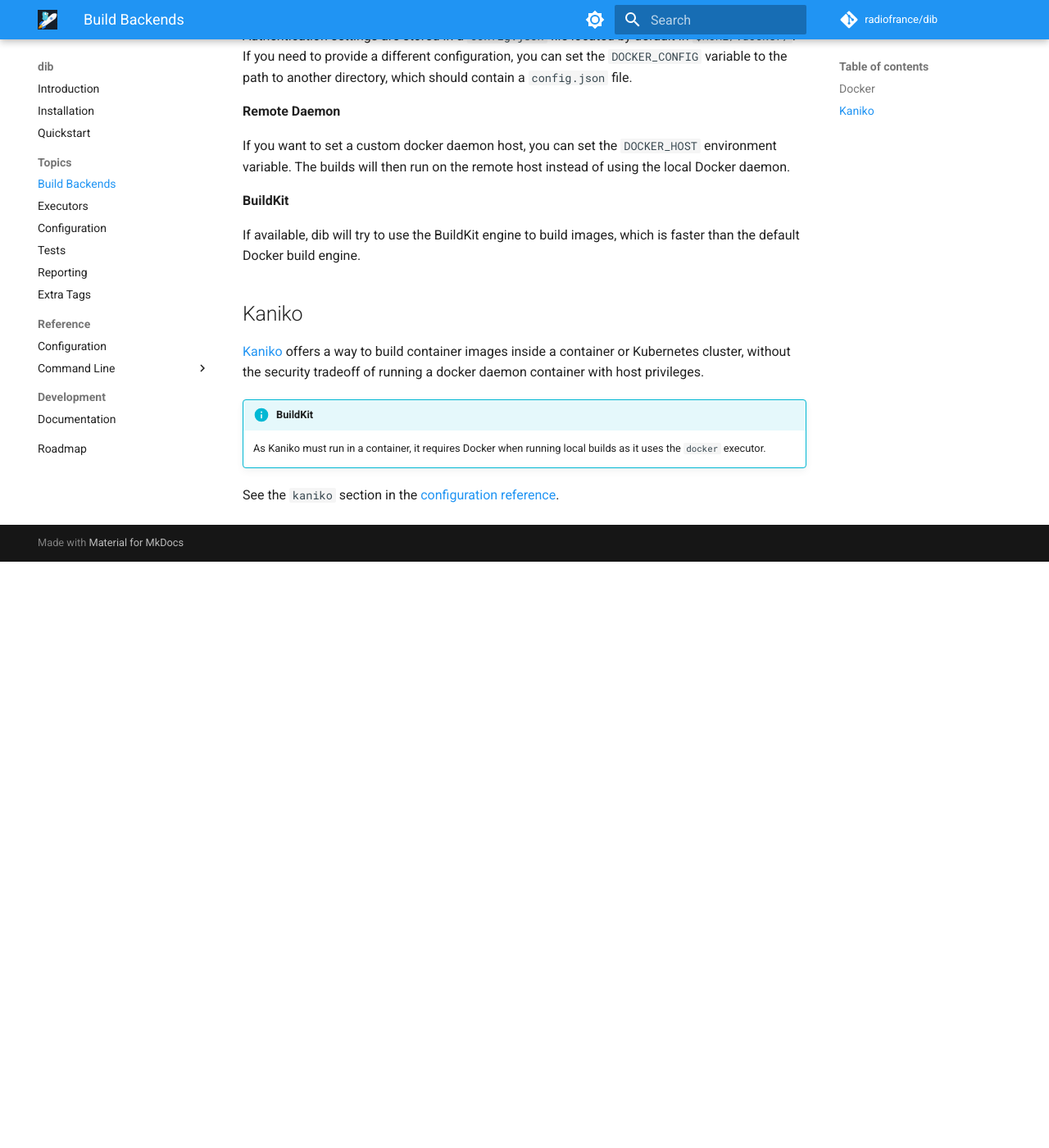
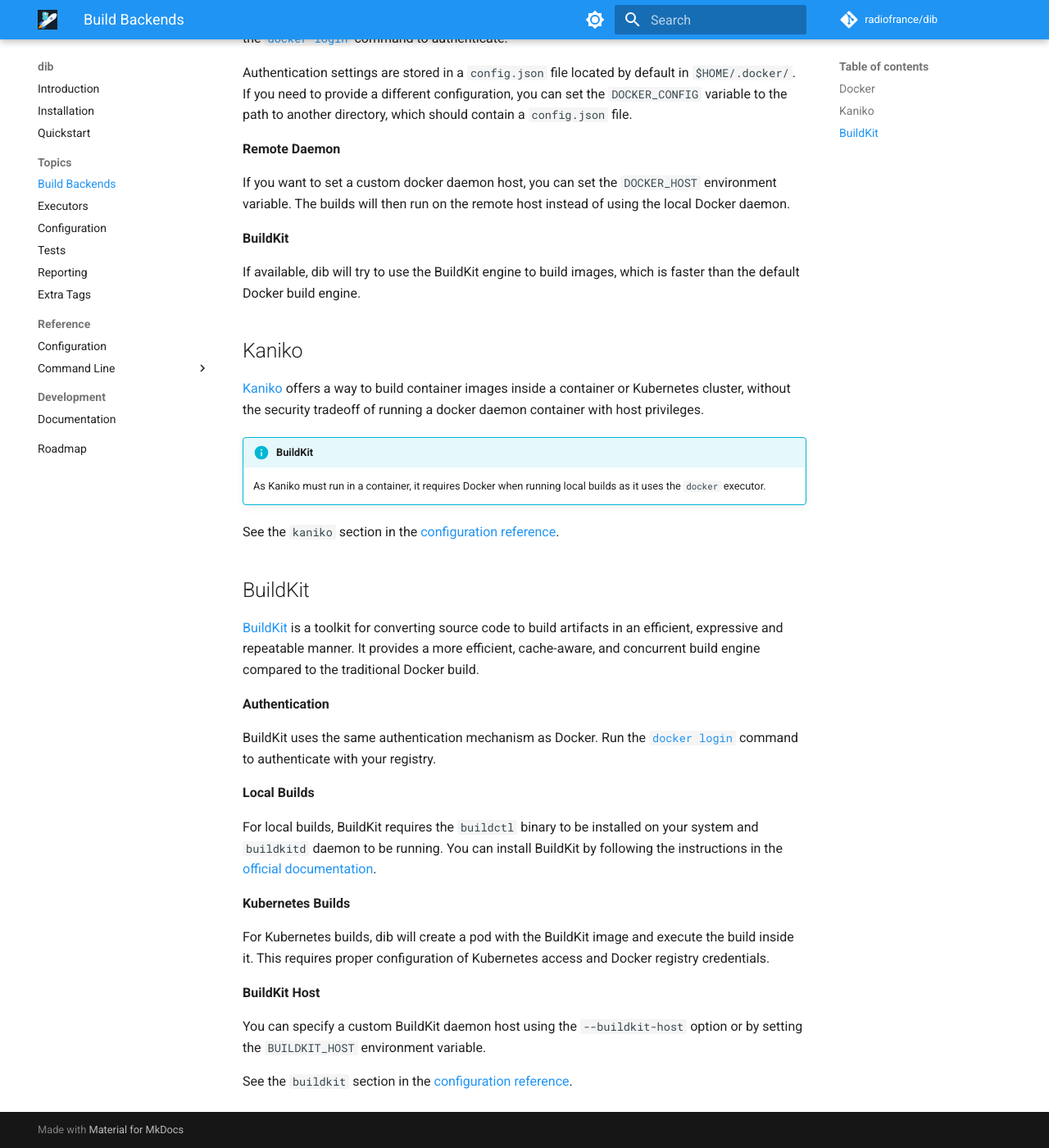
Before and after one commit to radiofrance/dib, an MkDocs documentation site: the page built from docs/backends.md, in a window 1280 px wide and 1400 px high, scrolled down 745 px. Shown: the whole window at 82% size. Built offline with MkDocs 1.6.1 and Material for MkDocs 9.7.7, drawn with Linux system fonts in a browser that asks for light colours; comment, search, counter and statistics services are not loaded; before the commit the page ends 1430 px from its top, so only the background shows below that; some of the changed text lies outside the part shown.

Commit message:
docs: add BuildKit support to backends documentation
Signed-off-by: fahed dorgaa <fahed.dorgaa@gmail.com>

```diff
--- a/docs/backends.md
+++ b/docs/backends.md
@@ -4,15 +4,16 @@ Build Backends
 The build backend is a software or service responsible for actually building the images. dib itself is not capable of
 building images, it delegates this part to the build backend.
 
-dib supports multiple build backends. Currently, available backends are `docker` and `kaniko`. You can select the
+dib supports multiple build backends. Currently, available backends are `docker`, `kaniko`, and `buildkit`. You can select the
 backend to use with the `--backend` option.
 
 **Executor compatibility matrix**
 
-| Backend | Local | Docker | Kubernetes |
-|---------|-------|--------|------------|
-| Docker  | ✔     | ✗      | ✗          |
-| Kaniko  | ✗     | ✔      | ✔          |
+| Backend  | Local | Docker | Kubernetes |
+|----------|-------|--------|------------|
+| Docker   | ✔     | ✗      | ✗          |
+| Kaniko   | ✗     | ✔      | ✔          |
+| BuildKit | ✔     | ✗      | ✔          |
 
 ## Docker
 
@@ -50,3 +51,25 @@ As Kaniko must run in a container, it requires Docker when running local builds
 ///
 
 See the `kaniko` section in the [configuration reference](configuration-reference.md).
+
+## BuildKit
+
+[BuildKit](https://github.com/moby/buildkit) is a toolkit for converting source code to build artifacts in an efficient, expressive and repeatable manner. It provides a more efficient, cache-aware, and concurrent build engine compared to the traditional Docker build.
+
+**Authentication**
+
+BuildKit uses the same authentication mechanism as Docker. Run the [`docker login`](https://docs.docker.com/engine/reference/commandline/login/) command to authenticate with your registry.
+
+**Local Builds**
+
+For local builds, BuildKit requires the `buildctl` binary to be installed on your system and `buildkitd` daemon to be running. You can install BuildKit by following the instructions in the [official documentation](https://github.com/moby/buildkit#quick-start).
+
+**Kubernetes Builds**
+
+For Kubernetes builds, dib will create a pod with the BuildKit image and execute the build inside it. This requires proper configuration of Kubernetes access and Docker registry credentials.
+
+**BuildKit Host**
+
+You can specify a custom BuildKit daemon host using the `--buildkit-host` option or by setting the `BUILDKIT_HOST` environment variable.
+
+See the `buildkit` section in the [configuration reference](configuration-reference.md).
```
